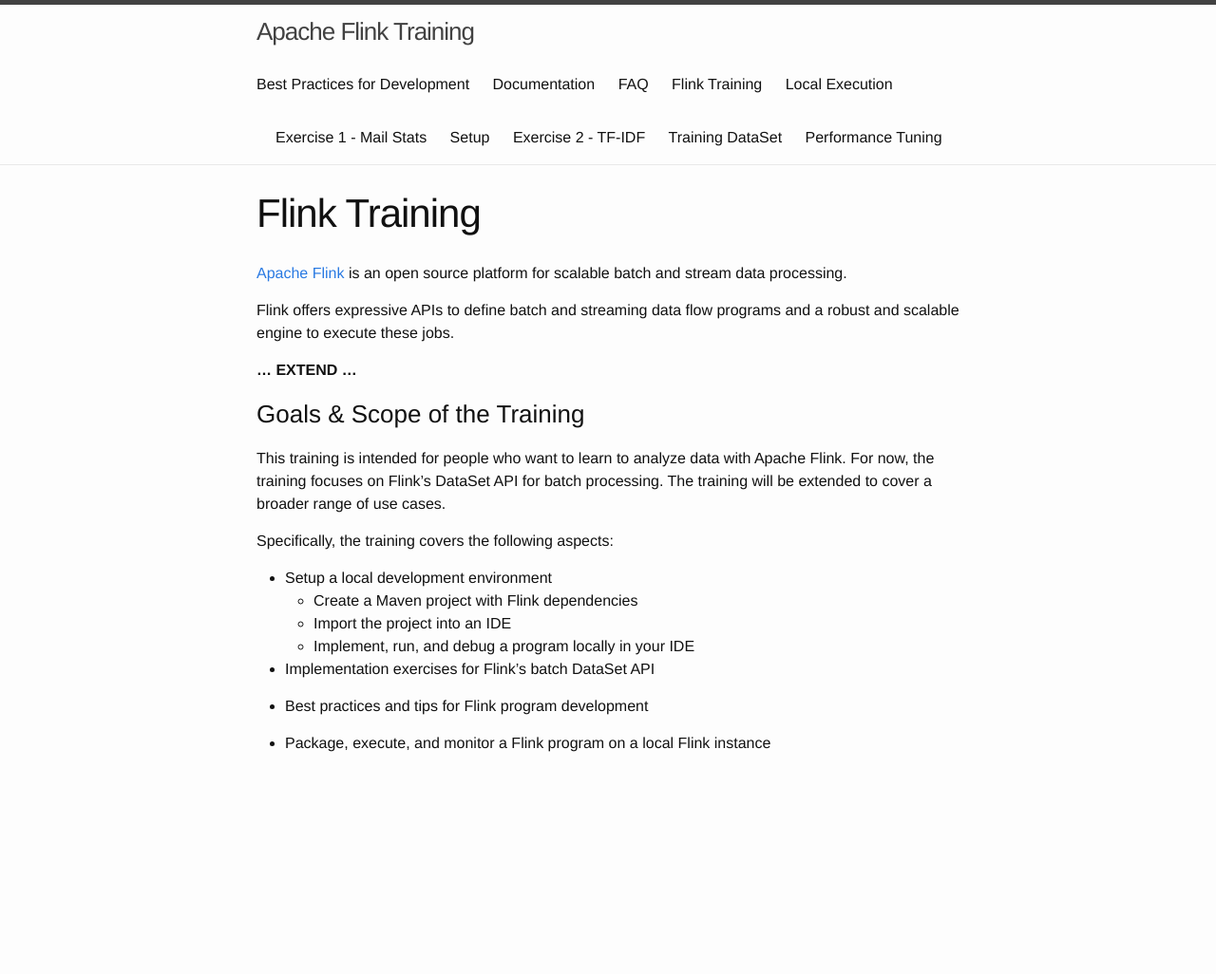
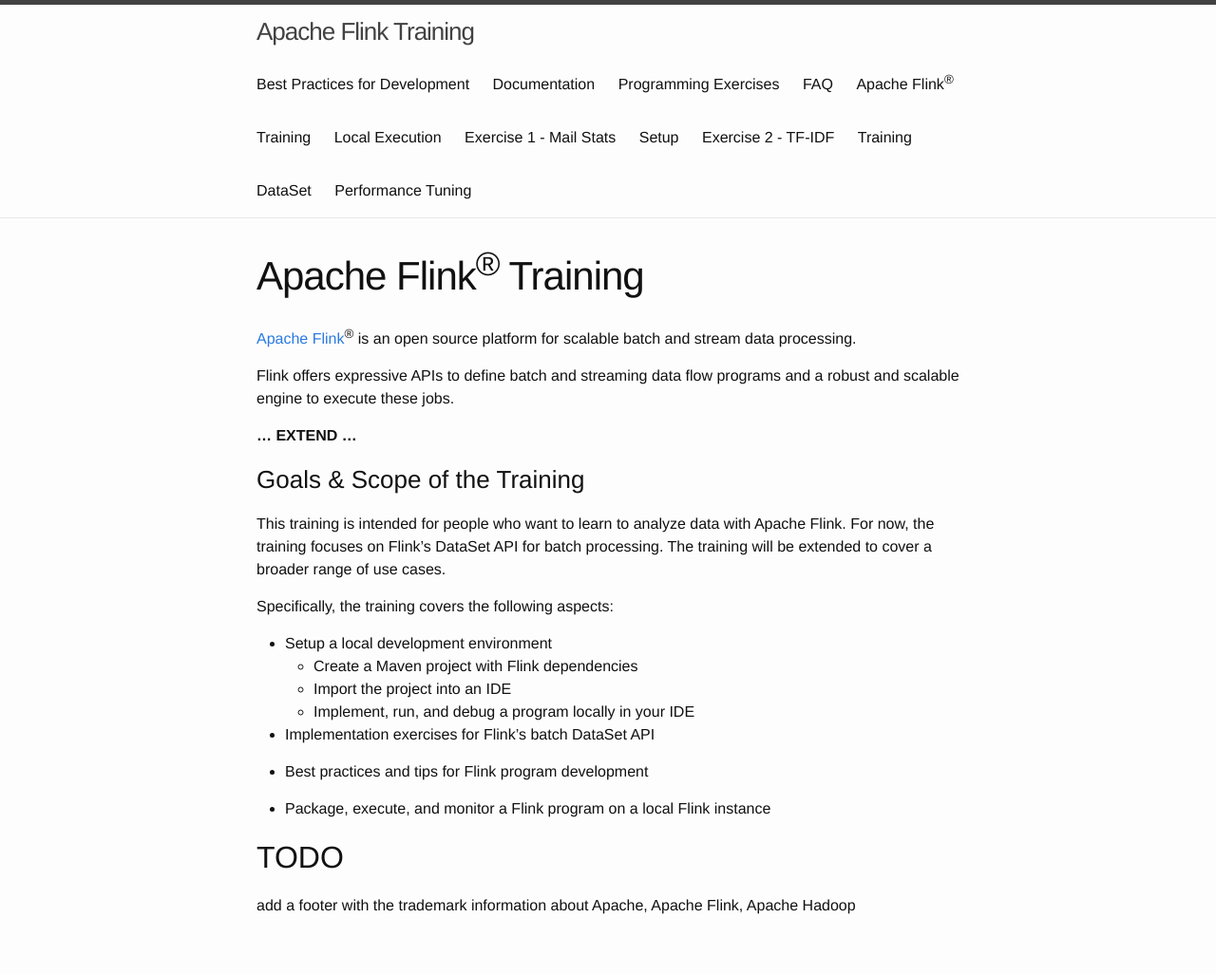
Before and after one commit to dataArtisans/flink-training-web, a Jekyll site: the page built from web/index.md, in a window 1280 px wide. Shown: the whole page at 95% size. Built offline with Jekyll 4.4.1, drawn with Linux system fonts in a browser that asks for light colours; before the commit the page ends 900 px from its top, so only the background shows below that.

```diff
--- a/web/index.md
+++ b/web/index.md
@@ -1,9 +1,9 @@
 ---
-title: Flink Training
+title: Apache Flink<sup>&reg;</sup> Training
 layout: page
 ---
 
-[Apache Flink](http://flink.apache.org) is an open source platform for scalable batch and stream data processing.
+[Apache Flink](http://flink.apache.org)<sup>&reg;</sup> is an open source platform for scalable batch and stream data processing.
 
 Flink offers expressive APIs to define batch and streaming data flow programs and a robust and scalable engine to execute these jobs.
 
@@ -25,3 +25,8 @@
 - Best practices and tips for Flink program development
 
 - Package, execute, and monitor a Flink program on a local Flink instance
+
+
+## TODO
+
+add a footer with the trademark information about Apache, Apache Flink, Apache Hadoop
```
Also changed, not shown: web/exercises/exercises.md (added, +38 -0 lines).
